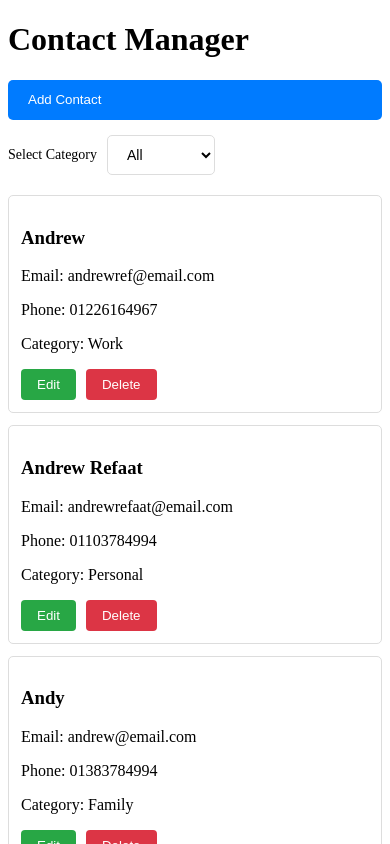
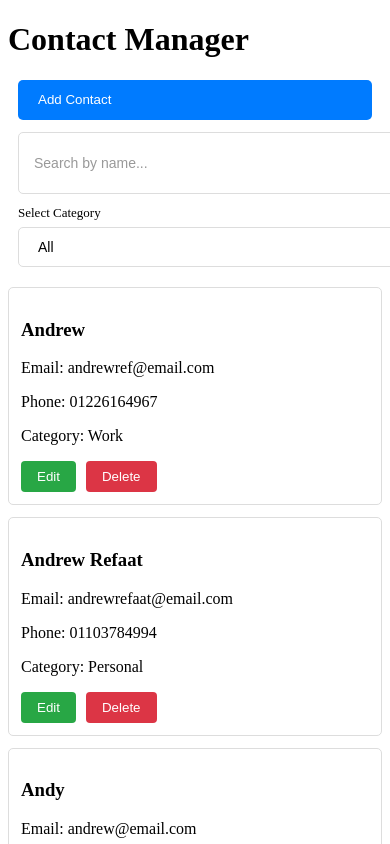
Before and after one commit to andrewref/contact-management-app, a React app: page / in a window 390 px wide. Shown: the top 844 px of the page. Built offline with nearby package versions, Linux system fonts and the light colour scheme; the HTML template or start-up script is replaced by a standard one.

Commit message:
Search contacts by name
added a search bar that search by name of the contacts

```diff
--- a/src/App.jsx
+++ b/src/App.jsx
@@ -8,10 +8,11 @@ function App() {
   const [isFormOpen, setIsFormOpen] = useState(false);
   const [editingContact, setEditingContact] = useState(null);
   const [selectedCategory, setSelectedCategory] = useState("All");
+  const [searchTerm, setSearchTerm] = useState("");
 
-  const filteredContacts = selectedCategory === "All"
-    ? contactsList
-    : contactsList.filter(contact => contact.category === selectedCategory);
+  const filteredContacts = contactsList
+    .filter(contact => selectedCategory === "All" || contact.category === selectedCategory)
+    .filter(contact => contact.name.toLowerCase().includes(searchTerm.toLowerCase()));
 
   function saveContact(contact) {
     if (editingContact) {
@@ -46,6 +47,13 @@ function App() {
         <button className="add-contact-button" onClick={handleAddNew}>
           Add Contact
         </button>
+        <input
+          type="text"
+          className="search-input"
+          placeholder="Search by name..."
+          value={searchTerm}
+          onChange={(e) => setSearchTerm(e.target.value)}
+        />
         <div className="filter-group">
           <label>Select Category</label>
           <select
--- a/src/index.css
+++ b/src/index.css
@@ -11,10 +11,11 @@
 }
 .toolbar {
   display: flex;
-  gap: 15px;
+  gap: 12px;
   align-items: center;
   margin-bottom: 20px;
   flex-wrap: wrap;
+  max-width: 100%;
 }
 
 .filter-group {
@@ -22,6 +23,7 @@
   align-items: center;
   gap: 10px;
   margin: 0;
+  flex-shrink: 0;
 }
 
 .filter-group label {
@@ -29,6 +31,21 @@
   font-weight: 500;
   margin: 0;
   line-height: 1;
+  white-space: nowrap;
+}
+
+.search-input {
+  padding: 10px 15px;
+  border: 1px solid #ddd;
+  border-radius: 5px;
+  font-size: 14px;
+  height: 40px;
+  min-width: 200px;
+  flex: 1 1 auto;
+}
+
+.search-input::placeholder {
+  color: #999;
 }
 
 .category-filter {
@@ -39,6 +56,7 @@
   cursor: pointer;
   font-size: 14px;
   height: 40px;
+  min-width: 150px;
 }
 
 .contact-actions {
@@ -163,6 +181,41 @@
     gap: 0.75rem;
   }
 
+  .toolbar {
+    flex-direction: column;
+    align-items: stretch;
+    gap: 12px;
+    padding: 0 10px;
+  }
+
+  .add-contact-button {
+    width: 100%;
+    order: 1;
+  }
+
+  .search-input {
+    width: 100%;
+    min-width: 100%;
+    order: 2;
+  }
+
+  .filter-group {
+    flex-direction: column;
+    align-items: stretch;
+    gap: 8px;
+    order: 3;
+  }
+
+  .filter-group label {
+    text-align: left;
+    font-size: 13px;
+  }
+
+  .category-filter {
+    width: 100%;
+    min-width: 100%;
+  }
+
   .form-content {
     padding: 20px;
     margin: 10px;
```
